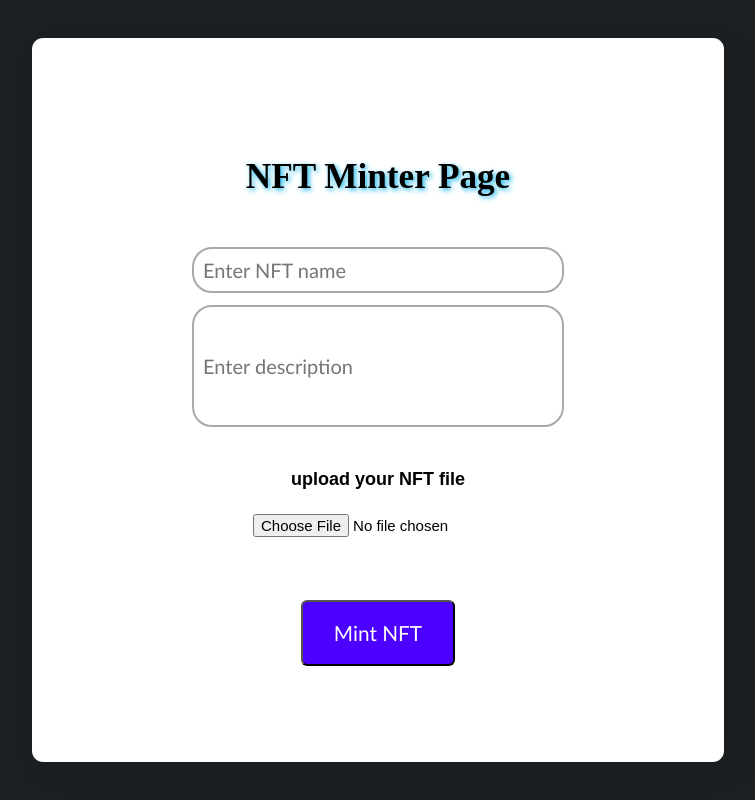
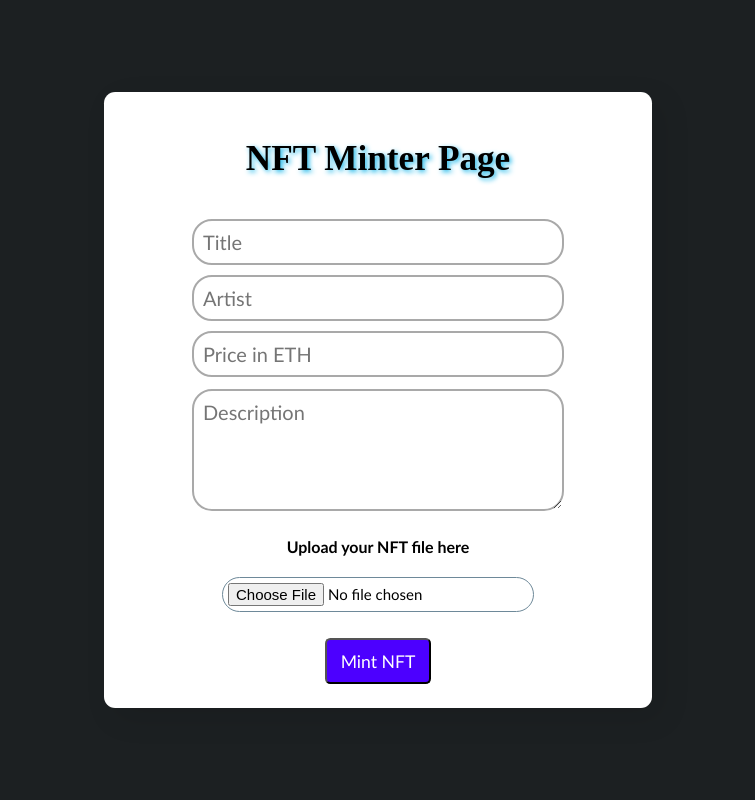
Before and after one commit to Sajad-Salehi/FullStack_NFT_Minter, a Flask app: page /nftMinter in a window 1280 px wide. Shown: the whole page, without its empty margins (262-1017 px from the left). Run offline with Flask 2, Linux system fonts and the light colour scheme; some libraries are stand-ins or nearby versions.

Commit message:
Add files via upload

```diff
--- a/templates/page_3.html
+++ b/templates/page_3.html
@@ -30,7 +30,7 @@
     .onboard-container {
         box-shadow: 10px 10px 30px rgba(0,0,1,.1);
         border-radius: .7em;
-        padding: 6em;
+        padding: 1.5em;
         background: white;
         min-width: 500px;
         text-align: center;
@@ -42,11 +42,11 @@
         color: white;
         display: inline-block;
         text-decoration: none;
-        padding: .9em 1.5em .9em 1.5em;
+        padding: 0.6em 0.8em;
         text-align: center;
-        font-size: 1.3rem;
+        font-size: 1.1rem;
         border-radius: .3em;
-        margin-top: 3em;
+        margin-top: 1.5em;
         font-family: Calibri;
     }
 
@@ -69,7 +69,7 @@
         border-radius: 20px;
         font-family: Calibri;
         width: 350px;
-        margin-top: 20px;
+        margin-top: 10px;
     }
 
     .nftDesc {
@@ -82,26 +82,34 @@
         height: 100px;
         margin-top: 12px;
     }
-    .fileNFT {
-        font-family: Arial;
-        font-size: 18px;
+    .fileTitle {
+        font-family: Calibri;
+        font-size: 16px;
     }
     .nftAsset {
-        width: 250px;
+        padding: 5px;
+        width: 300px;
         font-size: 15px;
-        font-family: Arial;
+        font-family: Calibri;
         text-align: center;
+        border: 1px solid #6e8999;
+        border-radius: 20px;
     }
+
 </style>
 
 <body>
 <div class="onboard-container">
-    <h1 class="title1">NFT Minter Page</h1>
-    <input class="nftName" type="text" placeholder="Enter NFT name"><br>
-    <input class="nftDesc" type="text" placeholder="Enter description"><br><br>
-    <h4 class="fileNFT">upload your NFT file</h4>
-    <input type="file" class="nftAsset" >
-    <br><button onclick="mint_nft()" class="onboard">Mint NFT</button>
+    <form action="/entry" method="post">
+        <h1 class="title1">NFT Minter Page</h1>
+        <input class="nftName" type="text" placeholder="Title"><br>
+        <input class="nftName" type="text" placeholder="Artist"><br>
+        <input class="nftName" type="text" placeholder="Price in ETH"><br>
+        <textarea class="nftDesc" placeholder="Description"></textarea>
+        <h4 class="fileTitle">Upload your NFT file here</h4>
+        <input type="file" class="nftAsset" >
+        <br><button onclick="mint_nft()" class="onboard">Mint NFT</button>
+    </form>
 </div>
 
 </body>
```
